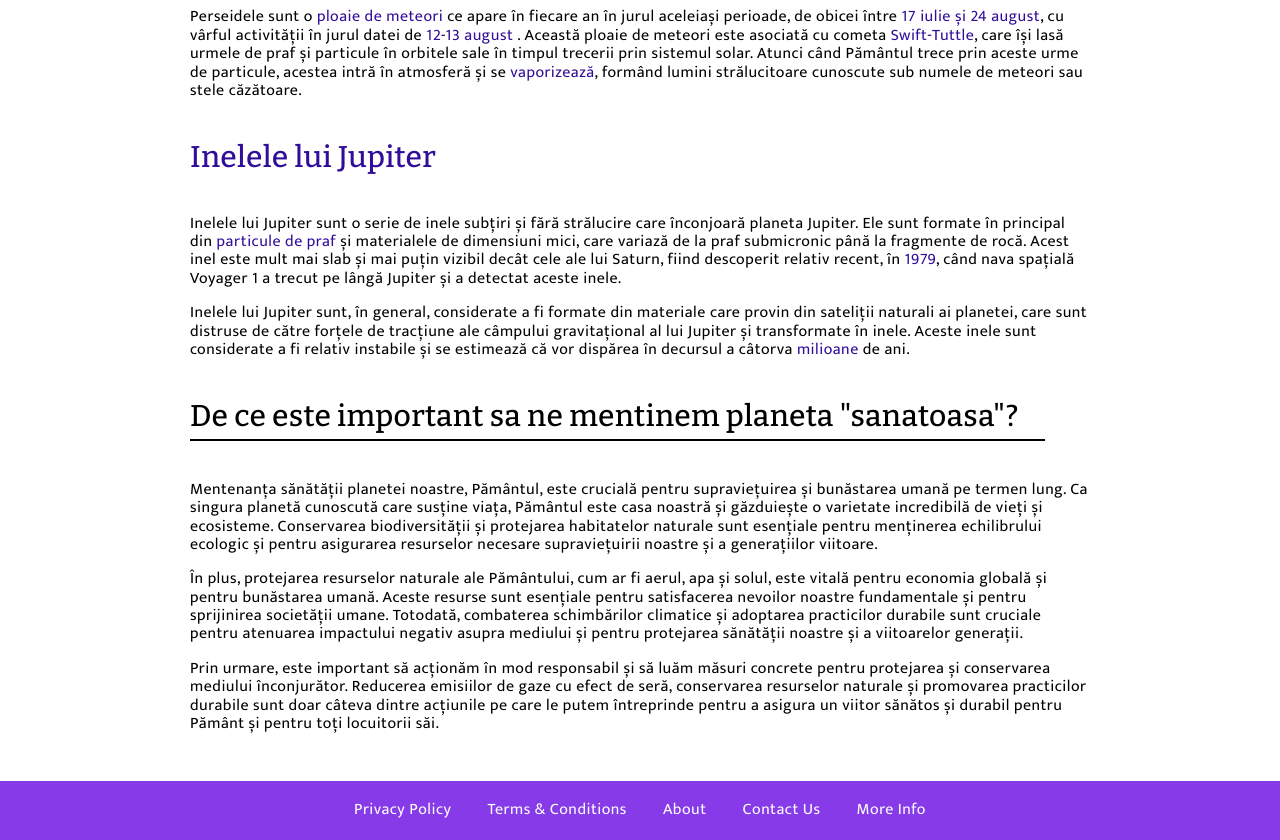
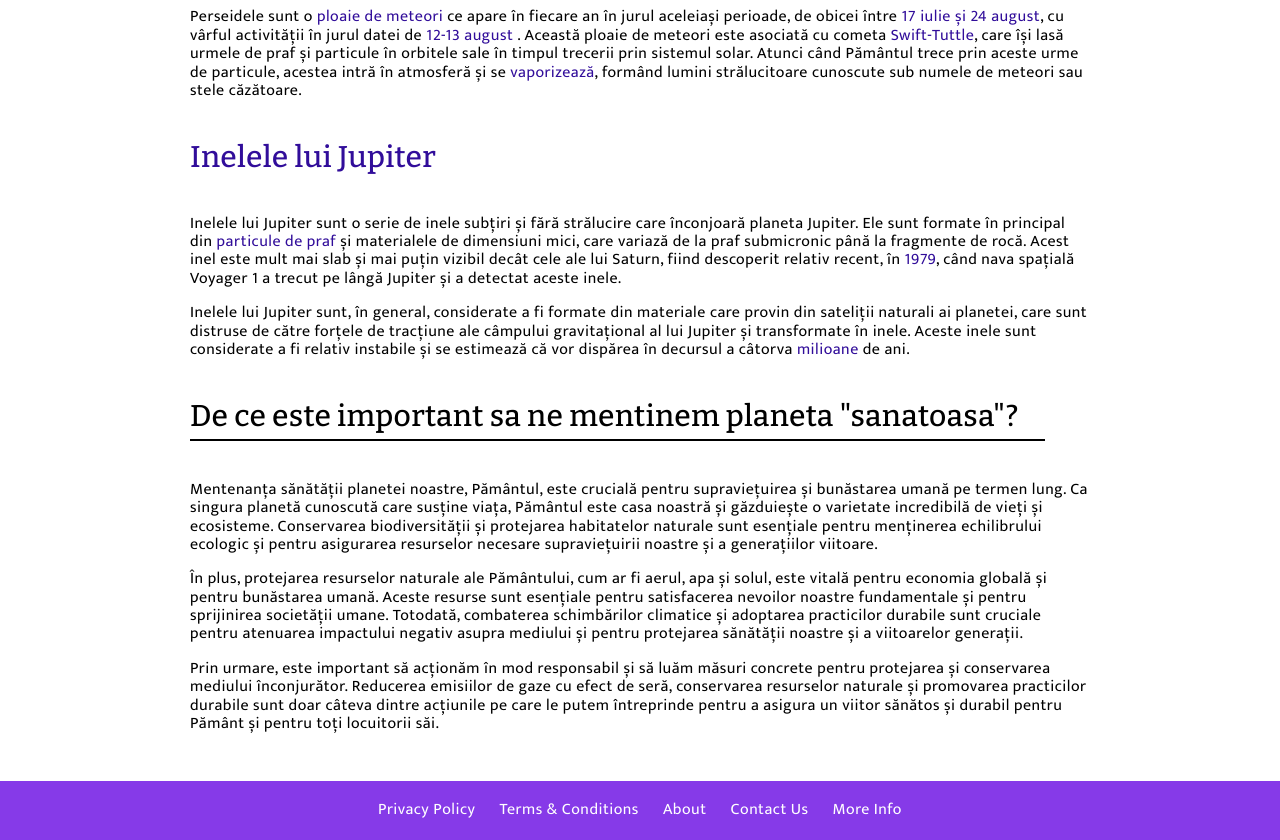
Before and after one commit to TeodorIR/BlogPost-main, a plain HTML site: page index.html in a window 1280 px wide. Shown: the part 2446-3286 px from the top of the page. Drawn offline with nearby package versions, Linux system fonts and the light colour scheme.

Commit message:
update footer

```diff
--- a/css/index.css
+++ b/css/index.css
@@ -110,7 +110,7 @@ footer ul {
 
 footer ul li {
     display: inline;
-    padding: 0 16px;
+    padding: 0 10px;
 }
 
 footer ul li a {
```
